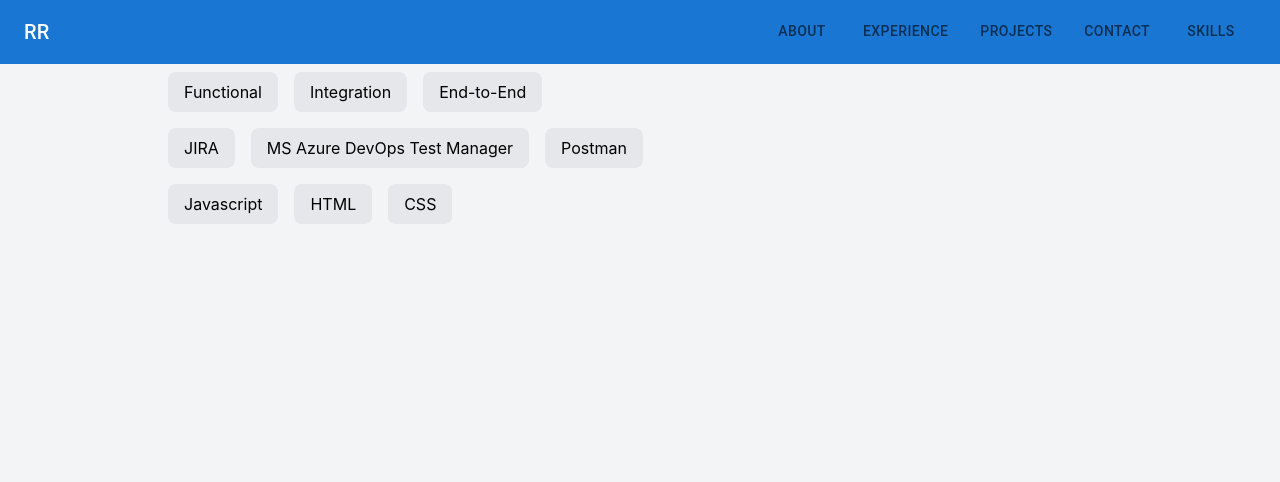
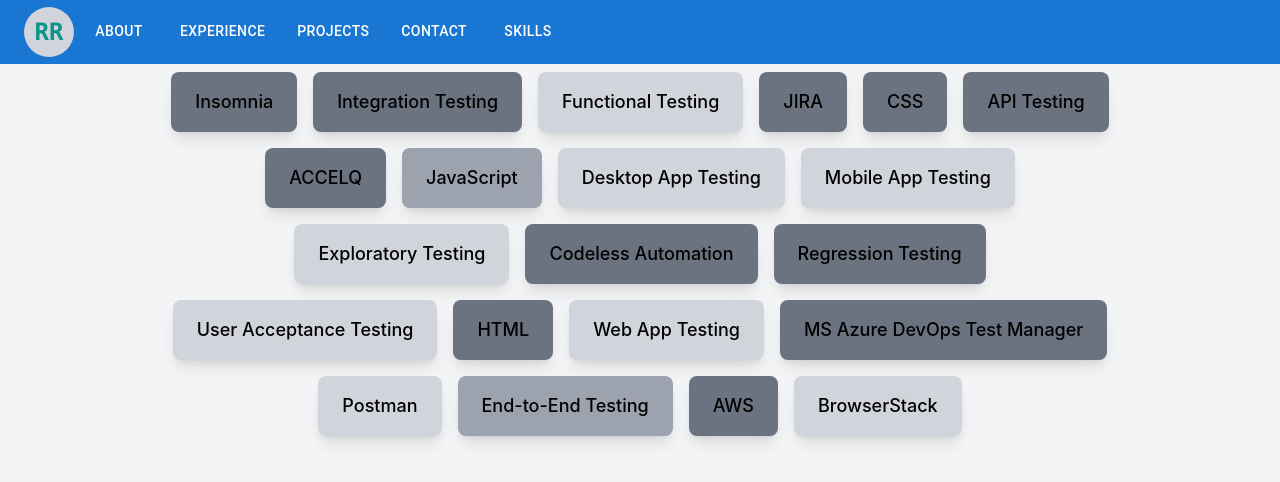
Before and after one commit to rangararazin/zinportfolio, a React (Create React App) app: page /skills in a window 1280 px wide. Shown: the top 482 px of the page. Built offline with nearby package versions, Linux system fonts and the light colour scheme.

Commit message:
CSS changes

```diff
--- a/src/App.css
+++ b/src/App.css
@@ -10,7 +10,7 @@
   align-items: center;
   justify-content: center;
   font-size: calc(10px + 2vmin);
-  color: white;
+  color: rgb(255, 252, 252);
 }
 
 .App-link {
--- a/src/component/Exp.jsx
+++ b/src/component/Exp.jsx
@@ -14,7 +14,7 @@
 expectations.Developing detailed test cases and scenarios based on user stories and acceptance criteria,
 ensuring the thorough coverage.Detecting, documenting, and tracking defects using industry-standard defect tracking tools (JIRA),
 ensuring accurate communication with development teams and project stakeholders, facilitating
-informed decision-making.erforming regression testing to verify that new software releases do not introduce issues into
+informed decision-making.Performing regression testing to verify that new software releases do not introduce issues into
 existing functionality.Demonstrating adaptability to evolving project priorities and timelines
         "
       />
--- a/src/component/Experience.jsx
+++ b/src/component/Experience.jsx
@@ -20,7 +20,7 @@
   };
 
   return (
-    <div className="bg-gray-400 pt-0 rounded-lg py-4 mb-3 ">
+    <div className="bg-gray-200  pt-0 rounded-lg  py-4 mb-3 border border-gray-300">
 
 
         <button
--- a/src/component/Navbar.jsx
+++ b/src/component/Navbar.jsx
@@ -1,7 +1,8 @@
 import { useState } from "react";
-import { AppBar, Toolbar, IconButton, Menu, MenuItem, Typography, Tab, Tabs, useMediaQuery } from "@mui/material";
+import { AppBar, Toolbar, IconButton, Menu, MenuItem, Typography, Tab, Tabs, useMediaQuery, Box } from "@mui/material";
 import MenuIcon from '@mui/icons-material/Menu';
 import { Link } from "react-router-dom";
+import { blue } from "@mui/material/colors";
 
 const Navbar = () => {
   const [value, setValue] = useState("all");
@@ -30,7 +31,7 @@
       <Toolbar>
         {isMobile ? (
           <>
-          <Typography variant="h6" style={{ flexGrow: 1 }}>
+            <Typography variant="h6" style={{ flexGrow: 1 }}>
               RR
             </Typography>
             <IconButton
@@ -55,14 +56,28 @@
           </>
         ) : (
           <>
-            <Typography variant="h6" style={{ flexGrow: 1 }}>
-              RR
-            </Typography>
+            <Box
+              sx={{
+                display: "flex",
+                alignItems: "center",
+                justifyContent: "center",
+                width: 50,
+                height: 50,
+                borderRadius: "50%",
+                background: "rgb(209 213 219)", // Change color as needed
+              }}
+            >
+              <Typography class="text-teal-600 font-extrabold font-mono text-2xl"  variant="h6"  sx={{ flexGrow: 1, textAlign: "center" }}>
+                RR
+              </Typography>
+            </Box>
             <Tabs
               value={value}
-              textColor="secondary"
+              textColor="white"
+              te
               indicatorColor="secondary"
               aria-label="secondary tabs example"
+
             >
               <Tab
                 value="about"
--- a/src/component/Resume.jsx
+++ b/src/component/Resume.jsx
@@ -22,6 +22,8 @@
           </div>
 
         </section>
+
+
       </main>
     </div>
   );
--- a/src/component/Skills.jsx
+++ b/src/component/Skills.jsx
@@ -1,27 +1,45 @@
 import React from "react";
 
 export const Skills = () => {
+  // Array of skill items
+  const skills = [
+    "Functional Testing", "API Testing", "Integration Testing", "Mobile App Testing",
+    "End-to-End Testing", "Web App Testing", "User Acceptance Testing", "Desktop App Testing",
+    "Regression Testing", "Exploratory Testing", "Codeless Automation", "JIRA",
+    "MS Azure DevOps Test Manager", "Postman", "Insomnia", "ACCELQ", "BrowserStack", "AWS",
+    "JavaScript", "HTML", "CSS"
+  ];
+
+  // Array of shades of grey
+  const greyShades = ["bg-gray-300", "bg-gray-400", "bg-gray-500"];
+
+  // Function to shuffle array
+  const shuffleArray = (array) => {
+    for (let i = array.length - 1; i > 0; i--) {
+      const j = Math.floor(Math.random() * (i + 1));
+      [array[i], array[j]] = [array[j], array[i]];
+    }
+    return array;
+  };
+
+  // Shuffling the skills array
+  const shuffledSkills = shuffleArray([...skills]);
+
   return (
     <div>
-      <main className="bg-gray-100 px-10 md:px-20 lg:px-40">
+      <main className="bg-gray-100 px-10 md:px-10 lg:px-40">
         <section className="min-h-screen">
-          <div className="flex flex-wrap">
-            <div className="bg-gray-200 px-4 py-2 m-2 rounded-lg">Functional</div>
-            <div className="bg-gray-200 px-4 py-2 m-2 rounded-lg">Integration</div>
-            <div className="bg-gray-200 px-4 py-2 m-2 rounded-lg">End-to-End</div>
-            {/* Add more skill divs as needed */}
-          </div>
-          <div className="flex flex-wrap">
-            <div className="bg-gray-200 px-4 py-2 m-2 rounded-lg">JIRA</div>
-            <div className="bg-gray-200 px-4 py-2 m-2 rounded-lg">MS Azure DevOps Test Manager</div>
-            <div className="bg-gray-200 px-4 py-2 m-2 rounded-lg">Postman</div>
-            {/* Add more tool divs as needed */}
-          </div>
-          <div className="flex flex-wrap">
-            <div className="bg-gray-200 px-4 py-2 m-2 rounded-lg">Javascript</div>
-            <div className="bg-gray-200 px-4 py-2 m-2 rounded-lg">HTML</div>
-            <div className="bg-gray-200 px-4 py-2 m-2 rounded-lg">CSS</div>
-            {/* Add more technical divs as needed */}
+          <div className="flex flex-wrap justify-center">
+            {shuffledSkills.map((skill, index) => (
+              <div
+                key={index}
+                className={`px-6 py-4 m-2 rounded-lg shadow-lg text-lg font-medium text-center ${
+                  greyShades[Math.floor(Math.random() * greyShades.length)]
+                }`}
+              >
+                {skill}
+              </div>
+            ))}
           </div>
         </section>
       </main>
```
